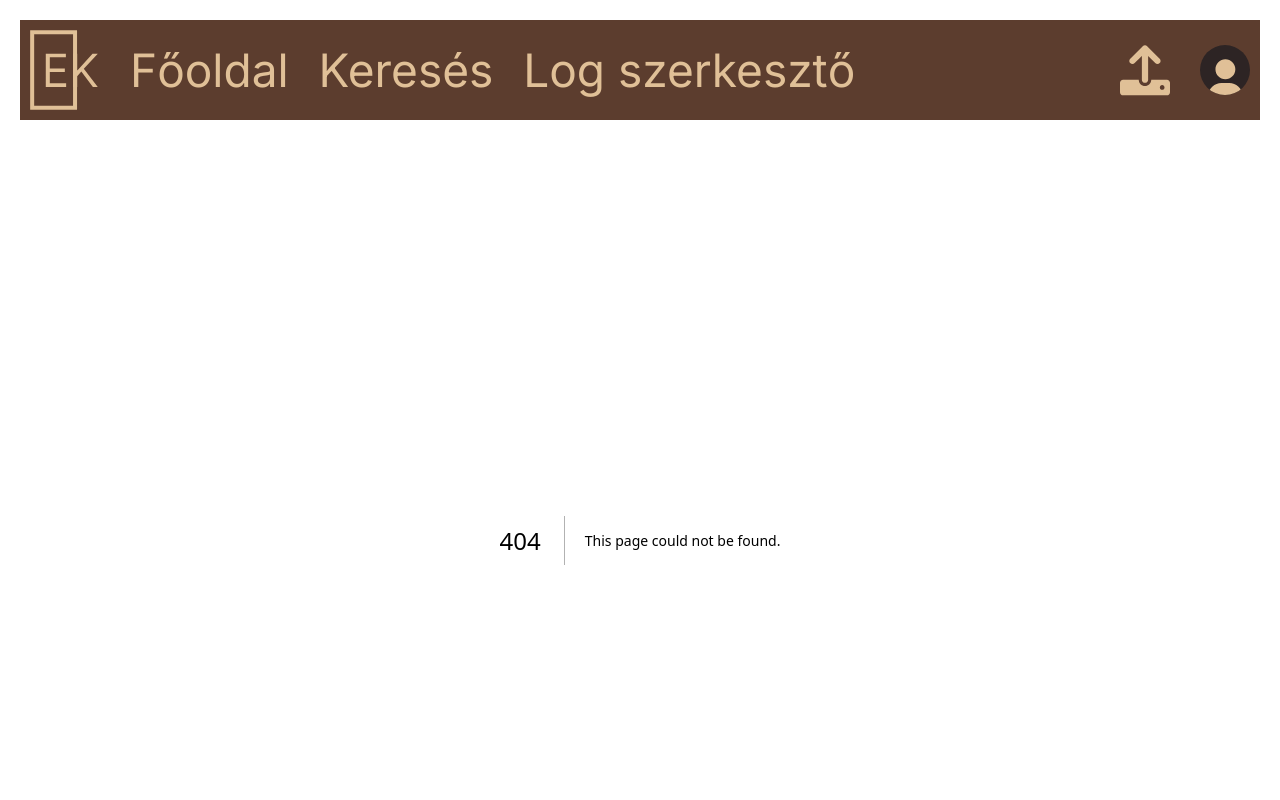
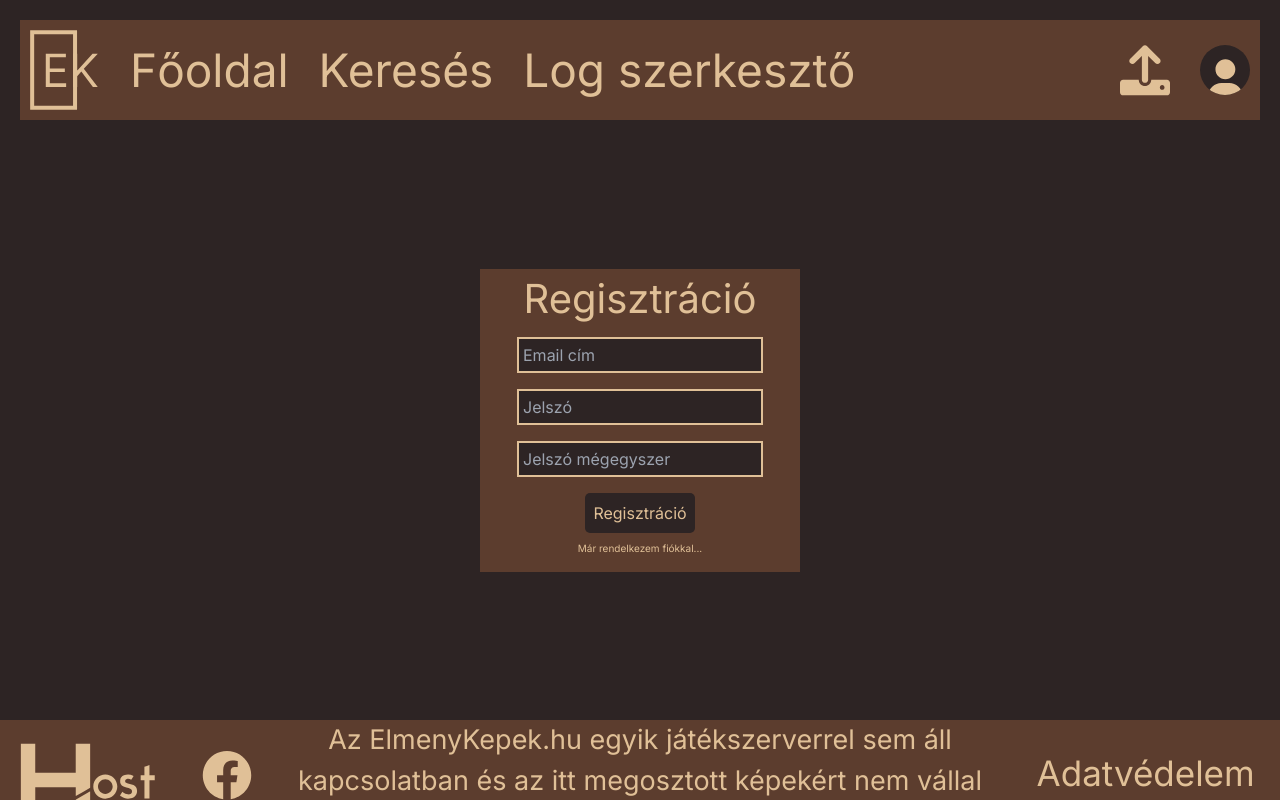
Before and after one commit to MarkHenyecz/elmenykepek_hu, a Next.js app: page /profil/regisztracio in a window 1280 px wide. Before the commit this address had no page. Shown: the top 800 px of the page. Built offline with nearby package versions, Linux system fonts and the light colour scheme.

Commit message:
basic registration page, fixes

```diff
--- /dev/null
+++ b/app/profil/page.tsx
@@ -0,0 +1,11 @@
+import PostElem from '@/components/post/post'
+import Image from 'next/image'
+
+export default function Home() {
+  return (
+    <main>
+      <PostElem />
+      <PostElem />
+    </main>
+  )
+}
--- /dev/null
+++ b/app/profil/regisztracio/page.tsx
@@ -0,0 +1,21 @@
+"use client";
+import '../../../components/scss/registration.scss'
+
+export default function Home() {
+  return (
+    <main>
+      <h1>
+        Regisztráció
+      </h1>
+      <input type="email" name='email' placeholder='Email cím' />
+      <input type="password" name='password' placeholder='Jelszó' />
+      <input type="password" name='password-again' placeholder='Jelszó mégegyszer' />
+      <button>
+        Regisztráció
+      </button>
+      <p>
+        Már rendelkezem fiókkal...
+      </p>
+    </main>
+  )
+}
--- a/components/scss/layout.scss
+++ b/components/scss/layout.scss
@@ -61,7 +61,7 @@ header {
 footer {
     background-color: $color-background-2;
     width: 100%;
-    height: 220px;
+    // height: 220px;
     margin-top: 20px;
 
     display: flex;
@@ -93,14 +93,14 @@ footer {
 
     .text-part {
         width: 750px;
-        height: 205px;
+        // height: 205px;
         text-align: center;
 
         h2 {
             display: flex;
             align-items: center;
             font-size: 27px;
-            height: 142px;
+            // height: 142px;
         }
 
         p {
--- a/components/scss/post.scss
+++ b/components/scss/post.scss
@@ -25,6 +25,7 @@
 
         width: fit-content;
         margin: 1vh;
+        margin-top: 2vh;
         font-size: 40px;
         gap: 1vh;
 
--- /dev/null
+++ b/components/scss/registration.scss
@@ -0,0 +1,41 @@
+@import 'variables.scss';
+
+.content {
+    display: flex;
+    justify-content: center;
+    align-items: center;
+
+    main {
+        background-color: $color-background-2;
+        height: 100%;
+        width: 20rem;
+
+        display: flex;
+        flex-direction: column;
+        justify-content: center;
+        align-items: center;
+
+        h1 {
+            font-size: 40px;
+        }
+
+        input {
+            background-color: $color-background-1;
+            color: $color-main;
+            border: 2px solid $color-main;
+            margin: 1vh;
+            padding: .5vh;
+        }
+
+        button {
+            background-color: $color-background-1;
+            padding: 1vh;
+            border-radius: 5px;
+            margin: 1vh;
+        }
+        p {
+            font-size: 10px;
+            margin-bottom: 2vh;
+        }
+    }
+}
```
